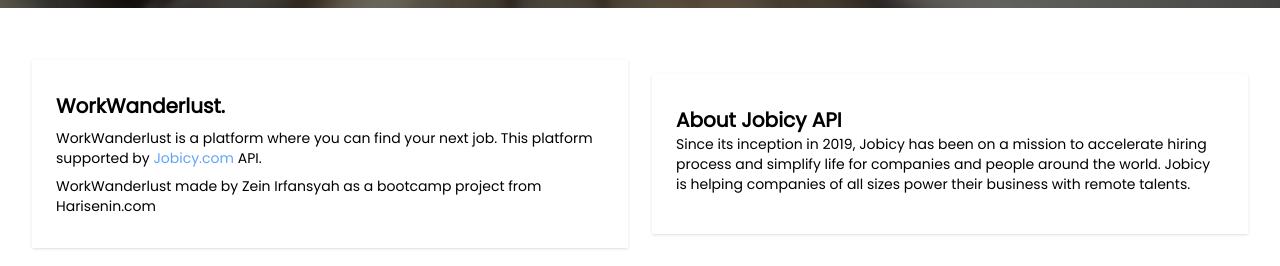
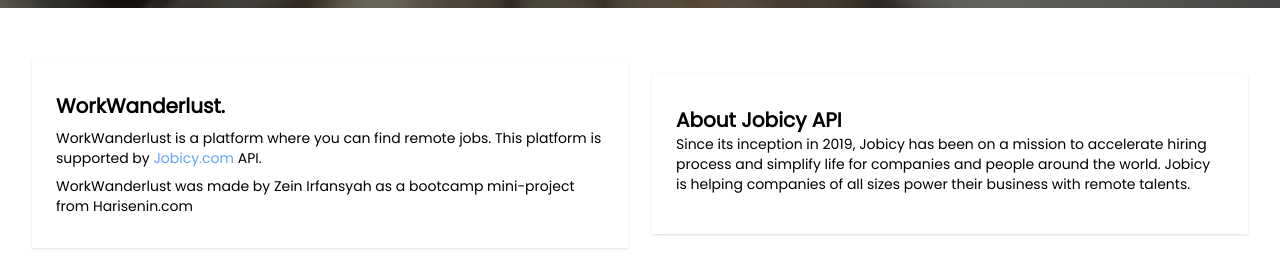
Before and after one commit to zeinirfansyah/WorkWanderlust, a website: page src/index.html in a window 1280 px wide. Shown: the part 820-1086 px from the top of the page. Drawn offline with Linux system fonts and the light colour scheme; no server answers.

Commit message:
refactor [index]: fix content

```diff
--- a/src/index.html
+++ b/src/index.html
@@ -75,8 +75,8 @@
           <div class="flex flex-col md:flex-row gap-6 py-6 px-4 max-h-[48vh] justify-center items-center">
             <div class="flex flex-col gap-2 px-6 py-8 shadow w-full md:w-1/2 min-h-[20vh]">
               <h1 class="text-xl font-semibold">WorkWanderlust.</h1>
-              <p class="text-sm">WorkWanderlust is a platform where you can find your next job. This platform supported by <a href="https://jobicy.com/jobs-rss-feed" target="_blank" class="text-blue-400">Jobicy.com</a> API.</p>
-              <p class="text-sm">WorkWanderlust made by Zein Irfansyah as a bootcamp project from Harisenin.com</p>
+              <p class="text-sm">WorkWanderlust is a platform where you can find remote jobs. This platform is supported by <a href="https://jobicy.com/jobs-rss-feed" target="_blank" class="text-blue-400">Jobicy.com</a> API.</p>
+              <p class="text-sm">WorkWanderlust was made by Zein Irfansyah as a bootcamp mini-project from Harisenin.com</p>
             </div>
             <div class="px-6 py-8 shadow w-full md:w-1/2 min-h-[20vh]">
               <h1 class="text-xl font-semibold">About Jobicy API</h1>
```
